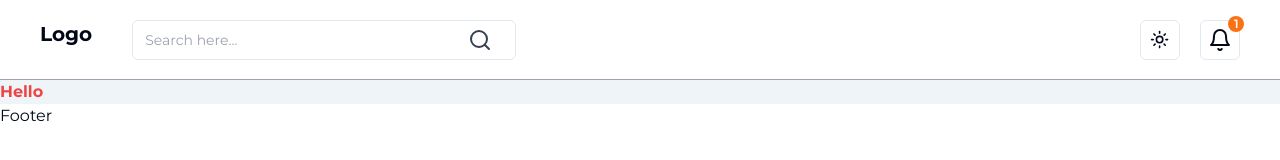
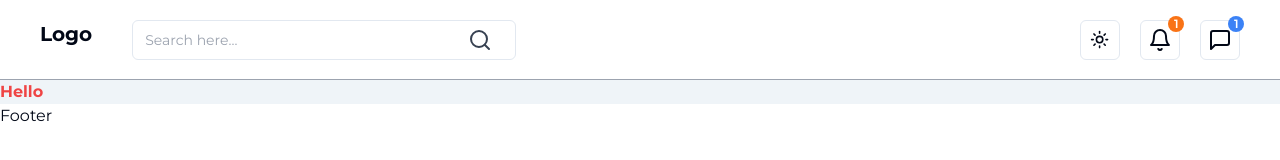
Before and after one commit to naushadraien/e-commerce-client-latest, a Next.js app: page / in a window 1280 px wide. Shown: the top 160 px of the page. Built offline with nearby package versions, Linux system fonts and the light colour scheme.

Commit message:
feat: message

```diff
--- a/src/components/Layouts/Header/Header.tsx
+++ b/src/components/Layouts/Header/Header.tsx
@@ -1,3 +1,4 @@
+import Message from "./Message";
 import Notification from "./Notification";
 import SearchInput from "./Search";
 import { ModeToggle } from "./ThemeToggle";
@@ -14,6 +15,7 @@ const Header = () => {
       <div className="flex justify-center items-center gap-5">
         <ModeToggle />
         <Notification />
+        <Message />
       </div>
     </div>
   );
--- /dev/null
+++ b/src/components/Layouts/Header/Message.tsx
@@ -0,0 +1,21 @@
+import { Button } from "@/components/ui/button";
+import { MessageSquare } from "lucide-react";
+
+const Message = () => {
+  return (
+    <div className="relative flex justify-center">
+      <Button
+        variant="outline"
+        size="icon"
+        className="focus-visible:ring-0 focus-visible:ring-offset-0"
+      >
+        <MessageSquare />
+      </Button>
+      <p className="absolute -right-1 -top-1 bg-blue-500 text-white rounded-full px-[5.5px] font-semibold text-xs">
+        1
+      </p>
+    </div>
+  );
+};
+
+export default Message;
```
